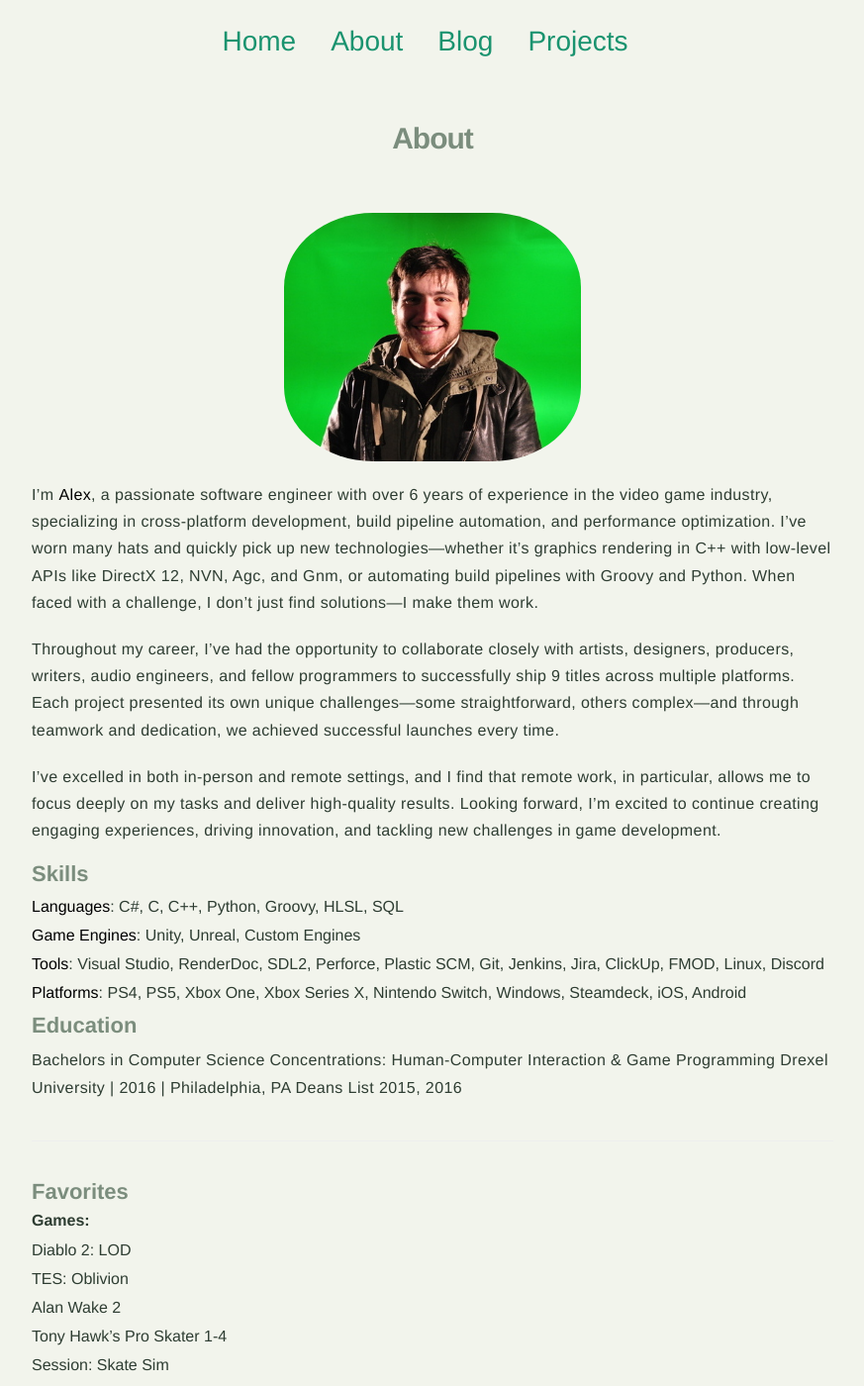
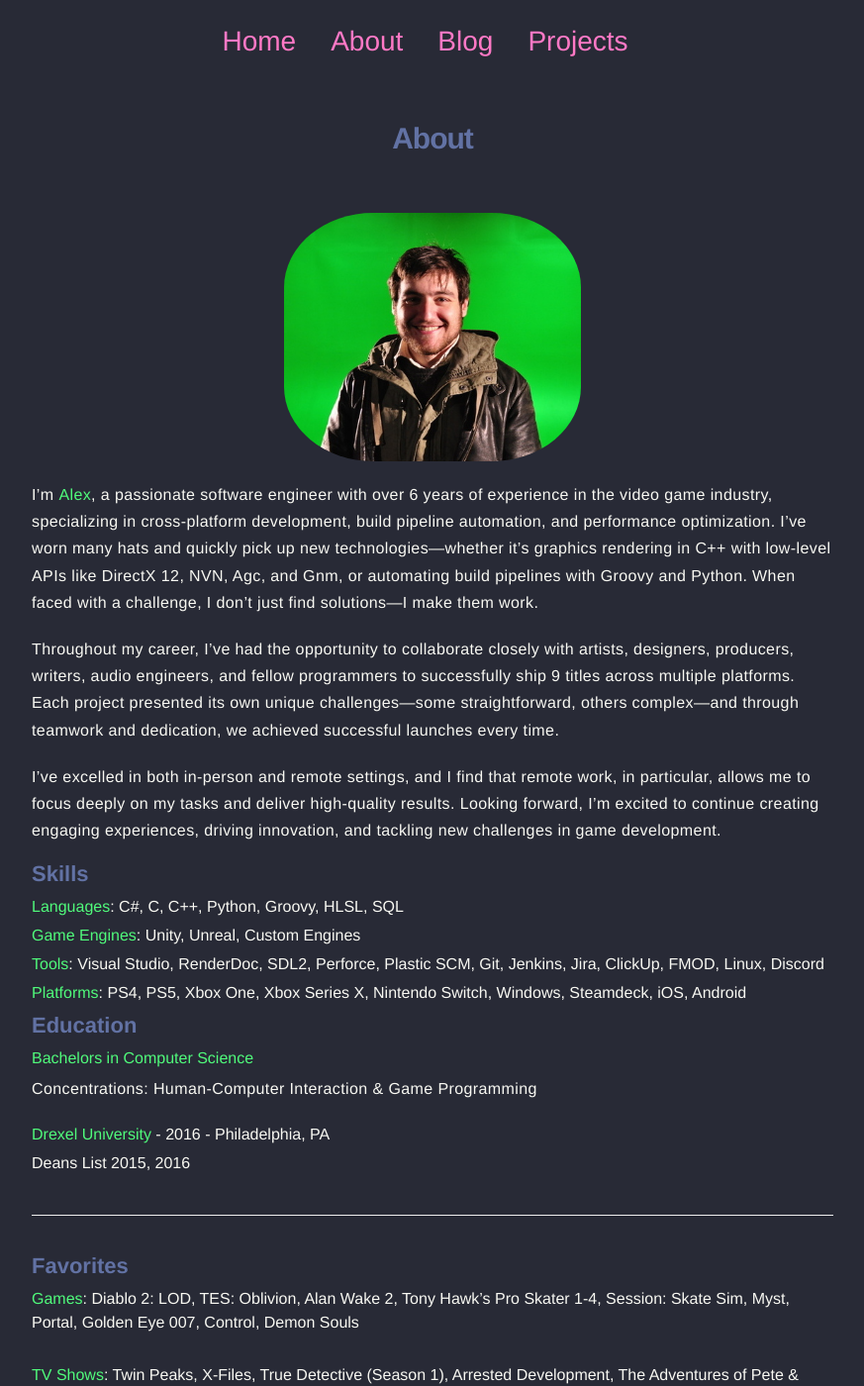
Before and after one commit to Ashen-Vaults/ashen-vaults.github.io, a Jekyll site: the page built from about.md, in a window 1280 px wide and 1400 px high. Shown: the whole window at 99% size, without its empty margins (203-1076 px from the left). Built offline with Jekyll 4.4.1, drawn with Linux system fonts in a browser that asks for light colours; some of the changed text lies outside the part shown.

Commit message:
Changed theme to dracula

```diff
--- a/_includes/header.html
+++ b/_includes/header.html
@@ -17,7 +17,8 @@
         {% endif %}
     </header>
 {% endif %}
-{% if page.title != "Home" %}
+{% if page.title != "Home"
+   and page.layout != "post"%}
    <h1 class="title">{{ page.title }}</h1>
 {% endif %}
 
--- a/_layouts/post.html
+++ b/_layouts/post.html
@@ -2,7 +2,8 @@
 layout: page
 ---
 <header class="header-post">
-
+<br>
+<br>
 {% if page.image %}
     <img class="title-image" src="{{ site.url }}{{ page.image }}" alt="{{ page.title }}">
 {% endif %}
--- a/_sass/base/general.sass
+++ b/_sass/base/general.sass
@@ -57,8 +57,8 @@ p
     letter-spacing: 0.4px
 
 strong
+    color: $gama
     font-weight: 400
-    color: #000
 
 ul, ol
     li
--- a/_sass/base/variables.sass
+++ b/_sass/base/variables.sass
@@ -2,13 +2,14 @@ $fontSans: "Helvetica Neue", Helvetica, Arial, sans-serif
 $fontMonospace: "Consolas", Liberation Mono, Menlo, Courier, monospace
 
 
-$text-color: #2E3D32          // Primary text color (charcoal green)
-$alpha: #2E3D32               // Same as primary text
-$beta: #7B8D7D                // Secondary text color (muted sage)
-$gama: #2ECC71                // Accent color (emerald green)
-$delta: #1A936F               // Button and link color (deep forest green)
-$epsilon: #B5D4C2             // Border color (light mint green)
-$background-color: #F2F4EC    // Soft cream for background
+$text-color: #F8F8F2            // Primary text color (soft white)
+$alpha: #F8F8F2                 // Same as primary text
+$beta: #6272A4                  // Secondary text color (muted gray-blue)
+$gama: #50FA7B                  // Accent color (neon green)
+$delta: #FF79C6                 // Button and link color (electric pink)
+$epsilon: #44475A               // Border color (dark gray)
+$background-color: #282A36      // Dark background
+
 
 $mobile: "only screen and (max-width: 400px)"
 $tablet: "only screen and (min-width: 400px) and (max-width: 1050px)"
--- a/about.md
+++ b/about.md
@@ -21,10 +21,11 @@ I’ve excelled in both in-person and remote settings, and I find that remote wo
 
 ## Education
 
-Bachelors in Computer Science
-Concentrations: Human-Computer Interaction & Game Programming
-Drexel University | 2016 | Philadelphia, PA
-Deans List 2015, 2016
+- **Bachelors in Computer Science**
+- Concentrations: Human-Computer Interaction & Game Programming
+
+- **Drexel University** - 2016 - Philadelphia, PA
+- Deans List 2015, 2016
 
 <!-- ## Hobbies
 
@@ -41,29 +42,10 @@ Outside of programming, I enjoy:
 ---
 ## Favorites
 
-#### Games:
-- Diablo 2: LOD
-- TES: Oblivion
-- Alan Wake 2
-- Tony Hawk's Pro Skater 1-4
-- Session: Skate Sim
-- Myst
-- Portal
-- Golden Eye 007
-- Control
-- Demon Souls
+- **Games**: Diablo 2: LOD, TES: Oblivion, Alan Wake 2, Tony Hawk's Pro Skater 1-4, Session: Skate Sim, Myst, Portal, Golden Eye 007, Control, Demon Souls
 <br>
 <br>
-#### TV Shows:
-- Twin Peaks
-- X-Files
-- True Detective (Season 1)
-- Arrested Development
-- The Adventures of Pete & Pete
-- Monk
-- Eureka
-- The Sopranos
-- King of the Hill
+- **TV Shows**: Twin Peaks, X-Files, True Detective (Season 1), Arrested Development, The Adventures of Pete & Pete, Monk, Eureka, The Sopranos, King of the Hill, The Simpsons (Seasons 1-9)
 
 <!-- **Movies**:
 - The Goonies
```
